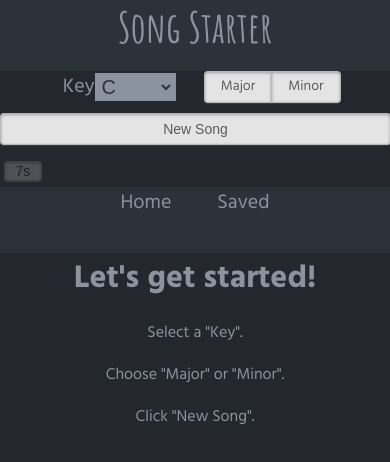
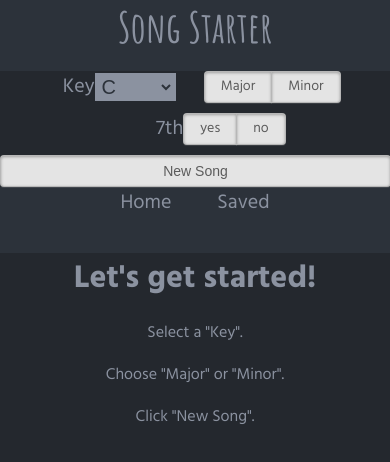
Before and after one commit to Song-Starter/song-starter, a React (Create React App) app: page /home in a window 390 px wide. Shown: the top 462 px of the page. Built offline with nearby package versions, Linux system fonts and the light colour scheme; no server answers.

Commit message:
Display seventh option at all time.

```diff
--- a/src/components/ChordNav.js
+++ b/src/components/ChordNav.js
@@ -3,7 +3,7 @@ import './Header.css';
 
 const ChordNav = ({handleChange}) =>{
   return (
-    <div className="ChordNav hidden">
+    <div className="ChordNav">
       <div className="seventh">
         <p>7th</p>
         <input
--- a/src/components/Header.css
+++ b/src/components/Header.css
@@ -186,18 +186,14 @@ button:active {
   }
 
   .new-song-button {
-    grid-area: 2 / 1 / 3 / 3;
+    grid-area: 3 / 1 / 3 / 3;
     height: 100%;
   }
 
   .ChordNav {
-    grid-area: 3 / 2 / 3 / 3;
-    margin-left: 5%;
+    grid-area: 2 / 1 / 2 / 3;
+    margin: 0 auto;
     text-align: center;
-  }
-
-  .spicy {
-    width: 20%;
   }
 
   .seventh p {
--- a/src/components/NavBar.js
+++ b/src/components/NavBar.js
@@ -53,13 +53,12 @@ class NavBar extends Component {
           onChange={this.handleChange}/>
         <label htmlFor="minor">Minor</label>
         </div>
+        <ChordNav handleChange={this.handleChange}/>
         <button
           className="new-song-button"
           onClick={() => this.props.createNewSong(this.state.key, this.state.majmin, this.state.seventh)}>
           New Song
         </button>
-        <button className="spicy" onClick={this.props.showHideSeventhsOption}>7s</button>
-        <ChordNav handleChange={this.handleChange}/>
       </div>
     );
   }
```
